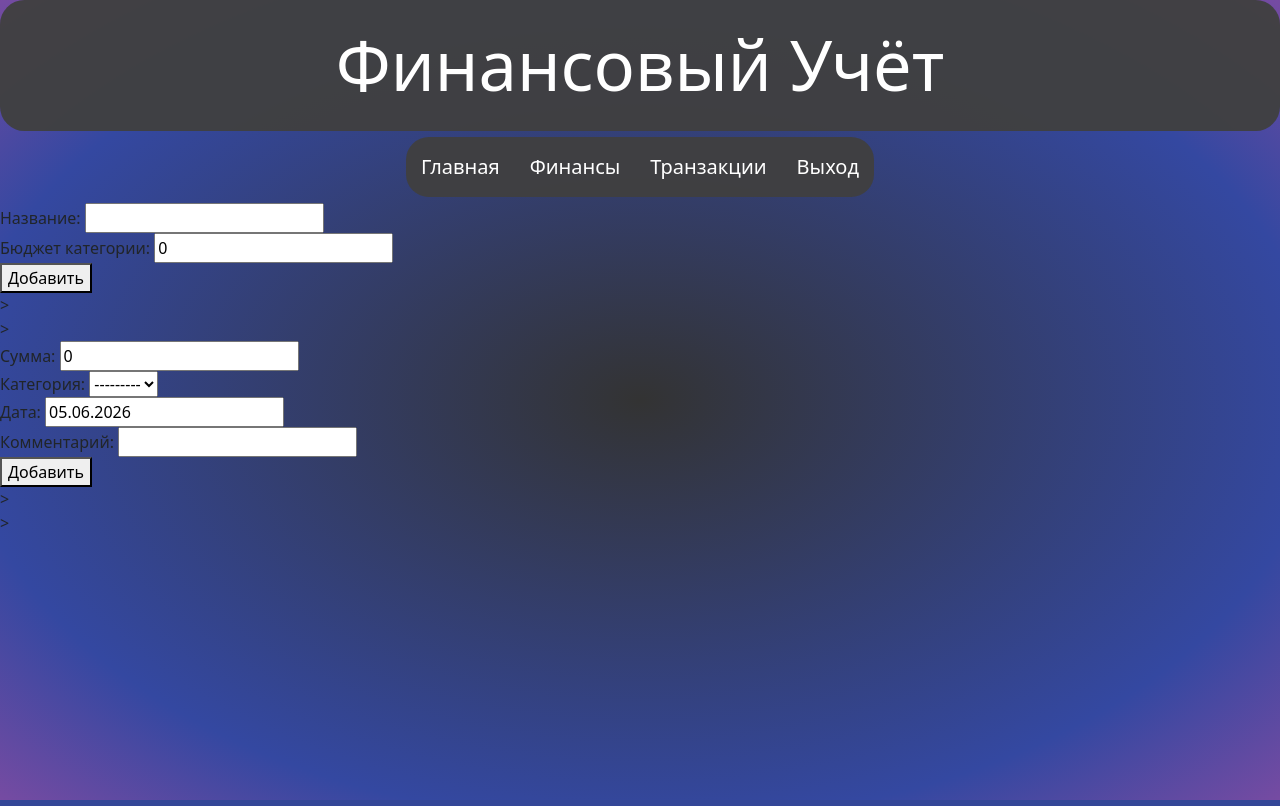
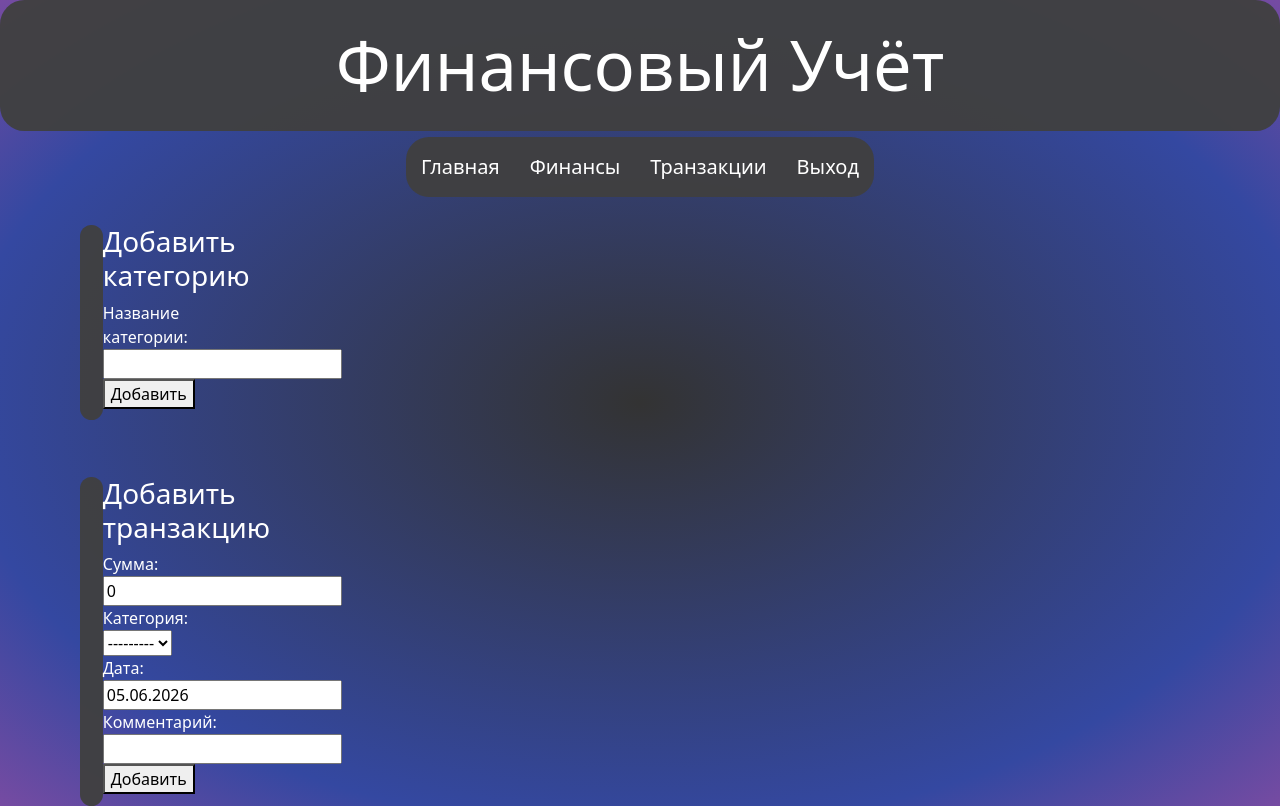
Before and after one commit to Zero00006/EDU_Django, a Django app: page /finances/ in a window 1280 px wide. Run offline with Django 5.2, Linux system fonts and the light colour scheme; the visitor is signed in with stand-in values (Sample User, id 1); data that the repository does not hold is empty.

Commit message:
Добавил обработку ошибок

```diff
--- a/finance_manager/forms.py
+++ b/finance_manager/forms.py
@@ -1,4 +1,5 @@
 from django import forms
+from django.core.exceptions import ValidationError
 
 from . import models
 
@@ -8,6 +9,15 @@ class CategoryForm(forms.ModelForm):
         model = models.Category
         fields = ('name', 'amount')
 
+    def __init__(self, *args, **kwargs):
+        self.user = kwargs.pop('user', None)
+        super().__init__(*args, **kwargs)
+    def clean(self):
+        name = getattr(self, 'name', None)
+        if models.Category.objects.filter(user=self.user, name=name).exists():
+            self.add_error('name', ValidationError("Название данной категории уже используется"))
+        return name
+
 class TransactionForm(forms.ModelForm):
     class Meta:
         model = models.Transaction
--- a/finance_manager/models.py
+++ b/finance_manager/models.py
@@ -1,22 +1,26 @@
+from django.core.exceptions import ValidationError
 from django.core.validators import MinValueValidator
 from django.db import models
 from django.contrib.auth.models import User
+from django.db.models import DecimalField
 from django.utils import timezone
 # Create your models here.
 
 
 class Category(models.Model):
-    name = models.CharField('Название',
+    name = models.CharField('Название категории',
                             max_length=50)
     id = models.AutoField(primary_key=True)
-    user = models.ForeignKey(User, on_delete=models.CASCADE, )
-    amount = models.DecimalField('Бюджет категории', max_digits=10,
-                                 decimal_places=2, default=0)
+    user = models.ForeignKey(User, on_delete=models.CASCADE)
     class Meta:
         unique_together = ('user', 'name')
         ordering = ['-name']
         verbose_name = 'Категория'
         verbose_name_plural = 'Категории'
+    def clean(self):
+        if Category.objects.filter(name=self.name, user=self.user).exists():
+            raise ValidationError("Категория с таким названием существует")
+
     def __str__(self):
         return f"id:{self.id}, user_id:{self.user}, name:{self.name}"
 
@@ -30,7 +34,6 @@ class Transaction(models.Model):
     user = models.ForeignKey(User, on_delete=models.CASCADE,
                              related_name='transactions')
     category = models.ForeignKey(Category, on_delete=models.SET_NULL,
-                                 null=True,
                                  related_name='transactions',
                                  verbose_name= 'Категория')
     amount = models.DecimalField('Сумма', max_digits=10,
--- a/finance_manager/views.py
+++ b/finance_manager/views.py
@@ -1,8 +1,11 @@
 from django.contrib.auth import login, logout
+from django import forms
 from django.contrib.auth.decorators import login_required
 from django.contrib.auth.forms import UserCreationForm, AuthenticationForm
+from django.core.exceptions import ValidationError
 from django.shortcuts import render, redirect
 from .forms import CategoryForm, TransactionForm
+from django.contrib import messages
 from .models import Category
 
 
@@ -26,7 +29,7 @@ def register(request):
         form = UserCreationForm(request.POST)
         if form.is_valid():
             form.save()
-            return redirect('index')
+            return redirect('login')
     else:
         form = UserCreationForm()
     return render(request, 'register.html', {'form': form})
@@ -46,9 +49,10 @@ def finances(request):
     if request.method == 'POST':
         form_cat = CategoryForm(request.POST)
         form_tr = TransactionForm(request.POST)
+        form_cat.instance.user = request.user
+        form_tr.instance.user = request.user
         if form_cat.is_valid():
             form = form_cat.save(commit=False)
-            form.user = request.user
             form.save()
             return redirect('finances')
         if form_tr.is_valid():
--- a/static/css/base.css
+++ b/static/css/base.css
@@ -136,3 +136,31 @@ h1{
 .reg_error {
     color: white;
 }
+.finances_menu {
+    margin-top: 2cap;
+    margin-left: 5cap;
+    margin-right: 120cap;
+    padding-left: 2cap;
+    justify-content: center;
+    border-radius: 2cap;
+    h3 {
+        color:white;
+    }
+}
+.category_menu {
+    display: block;
+    color: white;
+    background-color: rgba(64, 64, 64, 0.95);
+    padding-bottom: 1cap;
+    padding-left: 2cap;
+    border-radius: 2cap;
+}
+.transaction_menu {
+    margin-top: 5cap;
+    display: block;
+    background-color: rgba(64, 64, 64, 0.95);
+    color: white;
+    padding-bottom: 1cap;
+    padding-left: 2cap;
+    border-radius: 2cap;
+}
--- a/templates/finances.html
+++ b/templates/finances.html
@@ -1,18 +1,28 @@
 {% extends 'Base.html' %}
 {% block title %} Финансы {% endblock %}
 {% block main %}
-    <div>
-        <form class ="category_form", action="", method="post">
+    <div class = "finances_menu">
+        <div class = "category_menu">
+            <h3>Добавить категорию</h3>
+            <form action="" method="post">
                 {% csrf_token %}
                 {{ form_cat }}
                 <button type="submit" class = "btn_submit_category">Добавить</button>
-        </form>>
-    </div>>
-    <div>
-        <form class ="transaction_form", action="", method="post">
+            </form>
+            <div class = "transaction_error">
+                {{ form_error }}
+            </div>
+        </div>
+        <div class = "transaction_menu">
+            <h3>Добавить транзакцию</h3>
+            <form action="" method="post">
                 {% csrf_token %}
                 {{ form_tr }}
                 <button type="submit" class = "btn_submit_transaction">Добавить</button>
-        </form>>
-    </div>>
+            </form>
+            <div class = "transaction_error">
+                {{ form_error }}
+            </div>
+        </div>
+    </div>
 {% endblock %}
--- a/templates/register.html
+++ b/templates/register.html
@@ -3,8 +3,8 @@
 {% block main %}
     <div class = "regmenu">
         <h3>Регистрация</h3>
-        <div class = regform>
-            <form class = "form-with-validation" action="" method="post">
+        <div class = "regform">
+            <form action="" method="post">
                 {% csrf_token %}
                 <div class="input-group mb-3">
                     <input type="text" name="username" placeholder="Логин..." class="form-control">
```
Lines whose indentation alone changed are shown as unchanged.
